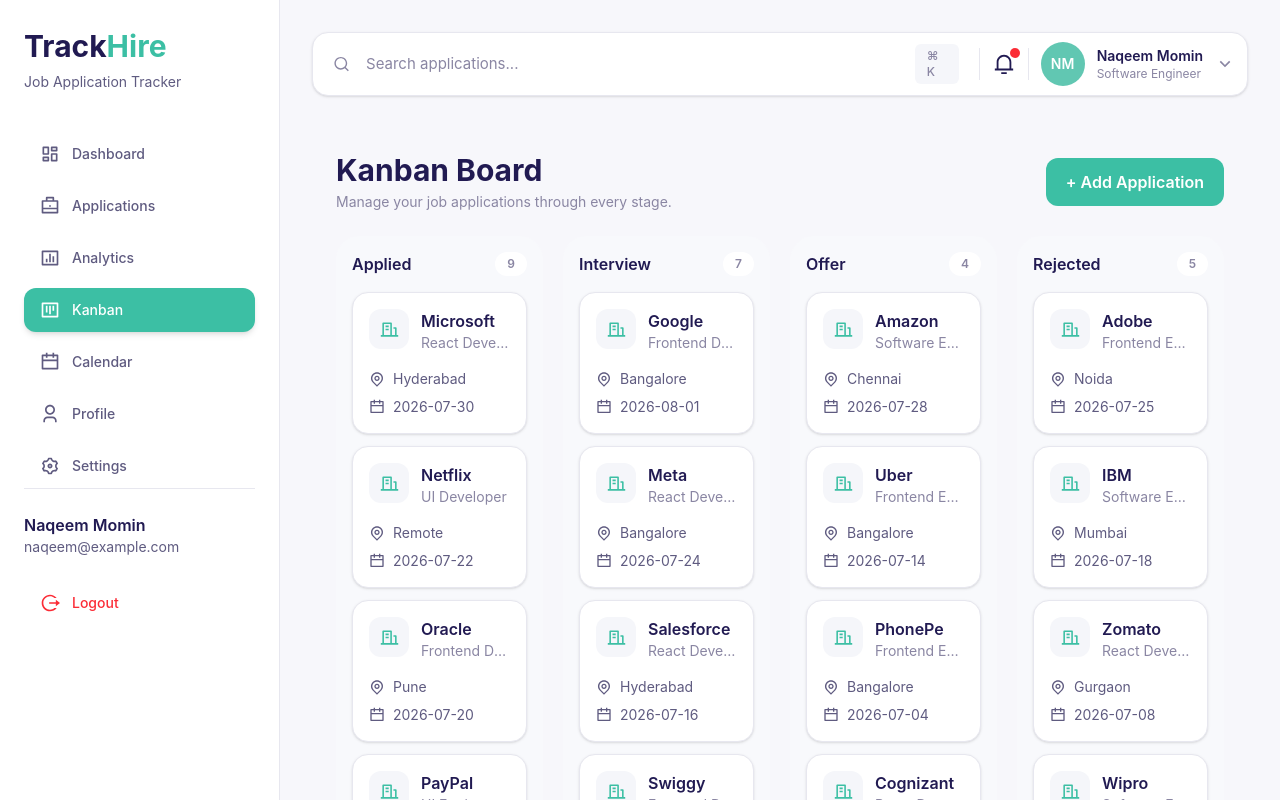
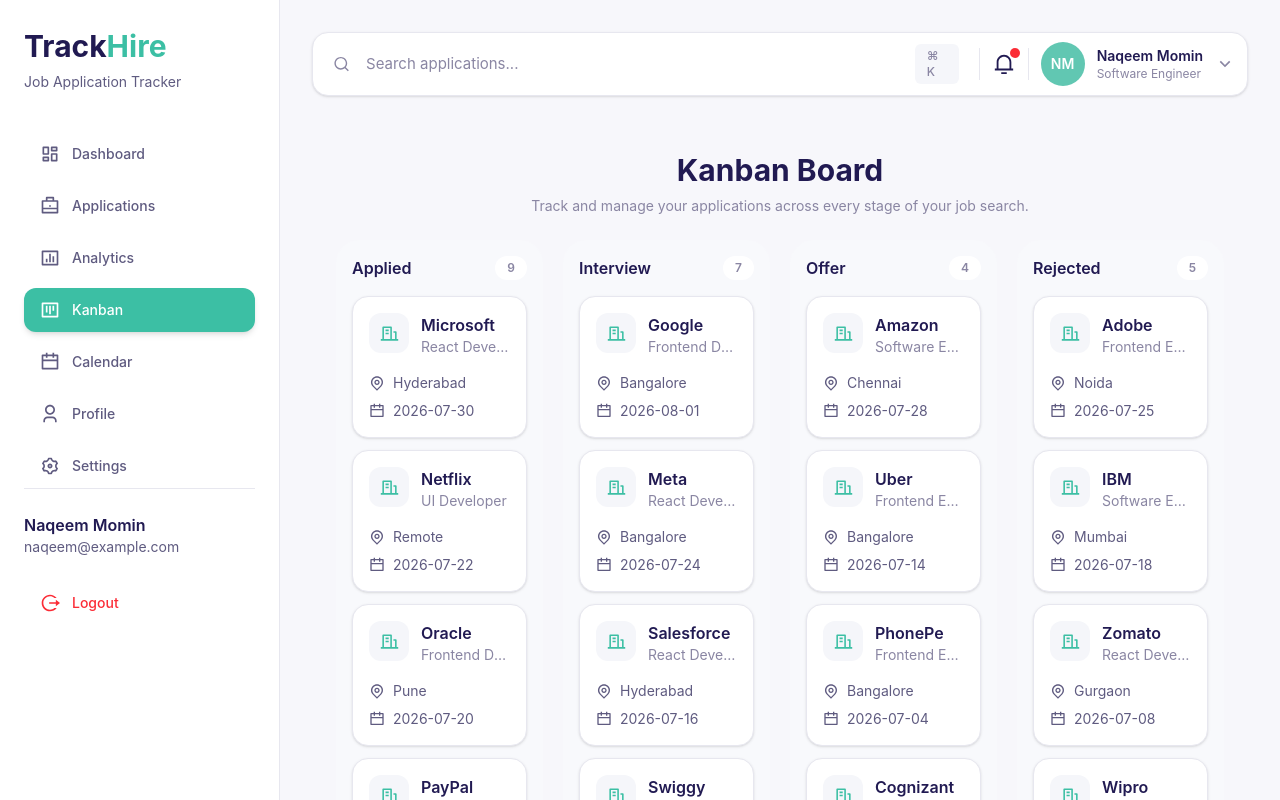
Before and after one commit to MohdNaqeem/TrackHire, a React (Vite) app: page /dashboard/kanban in a window 1280 px wide. Shown: the top 800 px of the page. Built offline with nearby package versions, Linux system fonts and the light colour scheme.

Commit message:
remove button from kanban page

```diff
--- a/src/pages/Kanban/Kanban.jsx
+++ b/src/pages/Kanban/Kanban.jsx
@@ -4,20 +4,13 @@
   return (
     <section className="p-6">
       {/* Page Header */}
-      <div className="mb-6 flex flex-col gap-4 sm:flex-row sm:items-center sm:justify-between">
-        <div>
-          <h1 className="text-3xl font-bold text-[#211A52]">
-            Kanban Board
-          </h1>
+      <div className="mb-6 text-center">
+        <h1 className="text-3xl font-bold text-[#211A52]">Kanban Board</h1>
 
-          <p className="mt-1 text-sm text-[#8A86A3]">
-            Manage your job applications through every stage.
-          </p>
-        </div>
-
-        <button className="rounded-xl bg-[#3CBFA4] px-5 py-3 font-semibold text-white transition-all duration-300 hover:bg-[#32A88F]">
-          + Add Application
-        </button>
+        <p className="mt-2 text-sm text-[#8A86A3]">
+          Track and manage your applications across every stage of your job
+          search.
+        </p>
       </div>
 
       {/* Kanban Board */}
```
